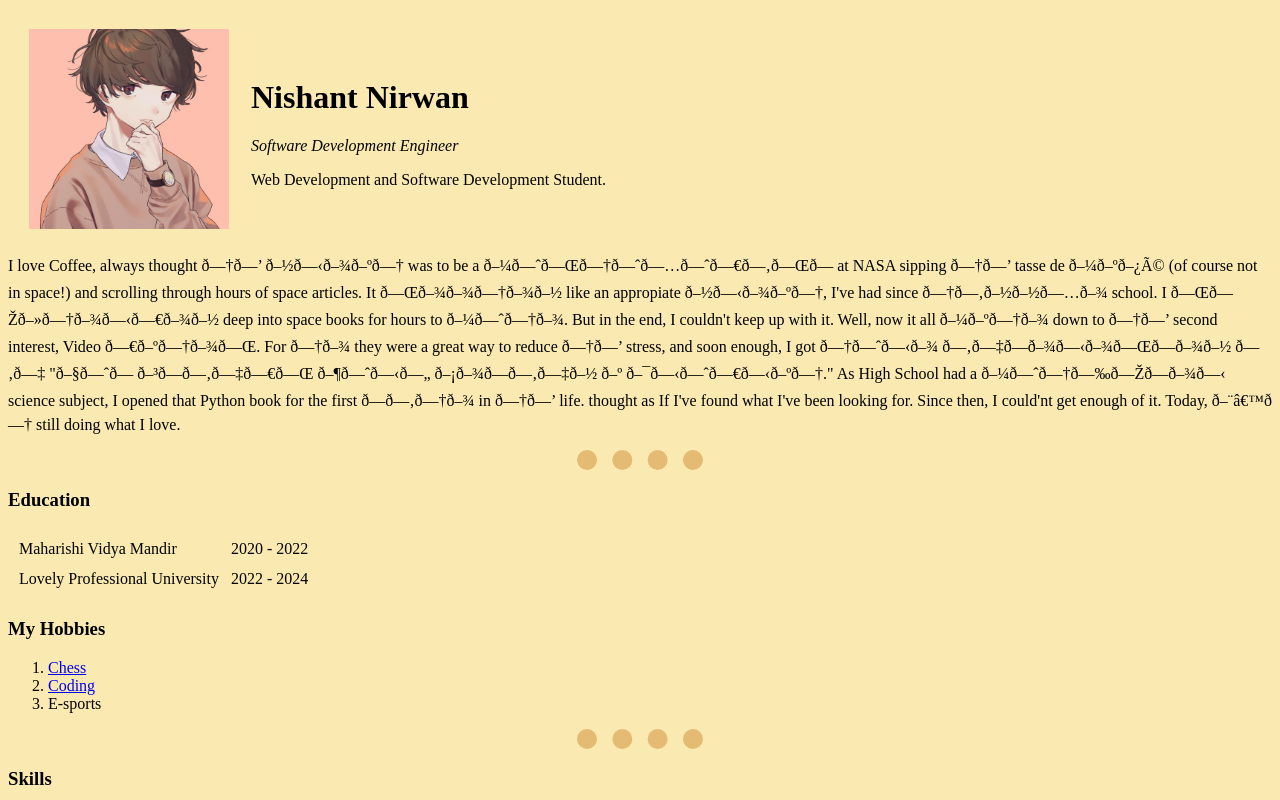
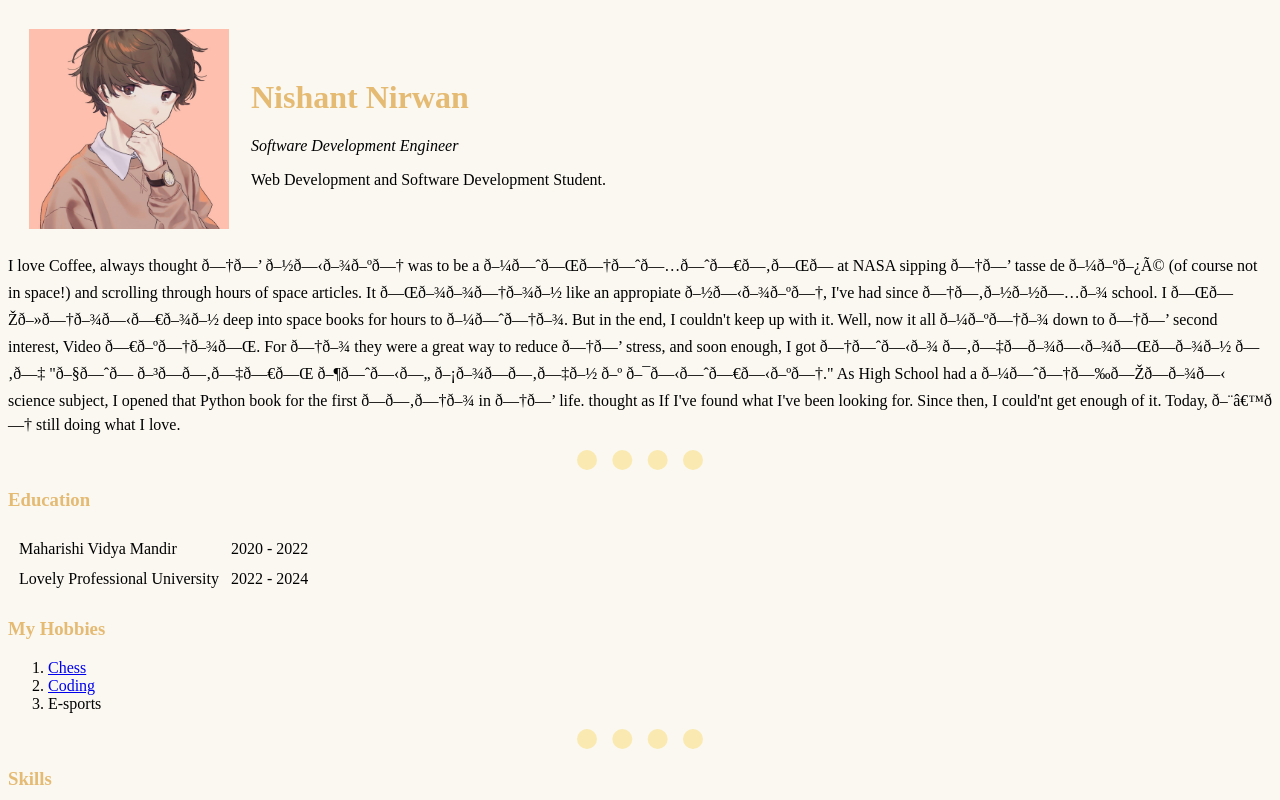
Before and after one commit to PlumEvo/cv, a plain HTML site: page index.html in a window 1280 px wide. Shown: the top 800 px of the page. Drawn offline with Linux system fonts and the light colour scheme.

Commit message:
Update on Personal Site

```diff
--- /dev/null
+++ b/css/styles.css
@@ -0,0 +1,15 @@
+body{
+    background-color: #FAF8F1
+}
+hr{
+    border-style: dotted none none;
+    border-color: #FAEAB1;
+    border-width: 20px;
+    width: 10%;
+}
+h1{
+    color: #E5BA73;
+}
+h3{
+    color: #E5BA73;
+}
--- a/index.html
+++ b/index.html
@@ -3,17 +3,7 @@
 <head>
 	<meta charset="utf=8">
 	<title>PlumZ</title>
-	<style>
-		body{
-			background-color: #FAEAB1
-		}
-		hr{
-			border-style: dotted none none;
-			border-color: #E5BA73;
-			border-width: 20px;
-			width: 10%;
-		}
-	</style>
+	<link rel="stylesheet" href="css/styles.css">
 </head>
 <body>
 	<table cellspacing="20">
```
Also changed, not shown: contact.html (+1 -0 lines).
